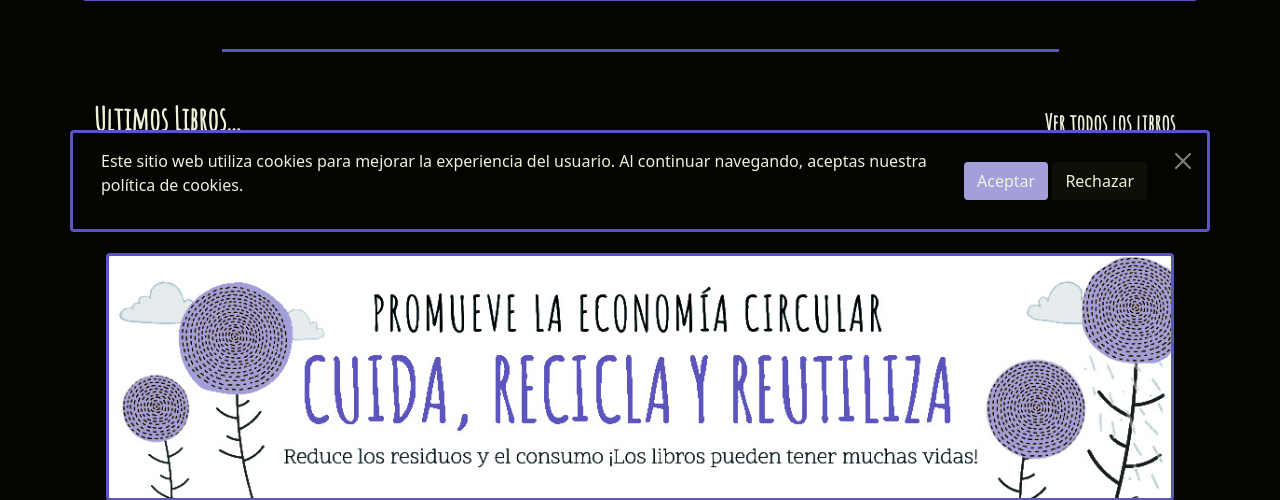
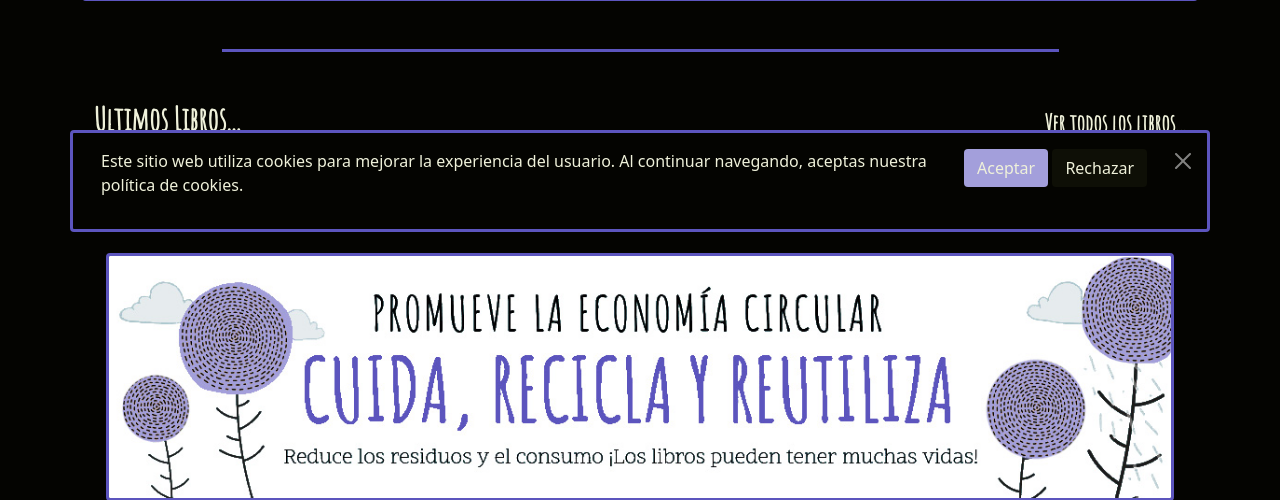
Before and after one commit to sergiofepinilla/BookExchangeProyect, a PHP site: page /home/home.php in a window 1280 px wide. Shown: the part 552-1052 px from the top of the page. Run offline with PHP 8.4, Linux system fonts and the light colour scheme; data comes from the database, SQL or seed files in the repository; data that the repository does not hold is empty; some libraries are stand-ins or nearby versions.

Commit message:
cookies update

```diff
--- a/home/home.php
+++ b/home/home.php
@@ -116,11 +116,11 @@
         <!--Cookies-->
         <div id="cookie-notification" class="container alert custom-text dark-theme alert-dismissible fade show fixed-bottom custom-card-border-2" role="alert" style="display: none;">
             <div class="container">
-                <div class="row align-items-center">
-                    <div class="col">
+                <div class="row flex-column flex-lg-row">
+                    <div class="col-lg mb-2 mb-lg-0">
                         <p>Este sitio web utiliza cookies para mejorar la experiencia del usuario. Al continuar navegando, aceptas nuestra política de cookies.</p>
                     </div>
-                    <div class="col-auto">
+                    <div class="col-lg-auto text-center text-lg-right">
                         <button id="accept-cookies" class="btn primary-btn custom-text cookie-btn">Aceptar</button>
                         <button id="reject-cookies" class="btn secondary-btn custom-text cookie-btn">Rechazar</button>
                         <button type="button" class="btn-close" data-bs-dismiss="alert" aria-label="Close"></button>
--- a/purchase_history/purchase_history.php
+++ b/purchase_history/purchase_history.php
@@ -351,6 +351,7 @@ $totalPagesEnVenta = ceil($totalEnVenta / $perPage);
           <button type="submit" class="btn accent custom-text">Enviar valoración</button>
         </div>
       </form>
+      <p id="successMessage" class="fs-5 ms-2 my-4" style="display:none">Se ha registrado la valoración correctamente.</p>
     </div>
   </div>
 </div>
```
Also changed, not shown: purchase_history/purchease_history.js (+12 -2 lines).
